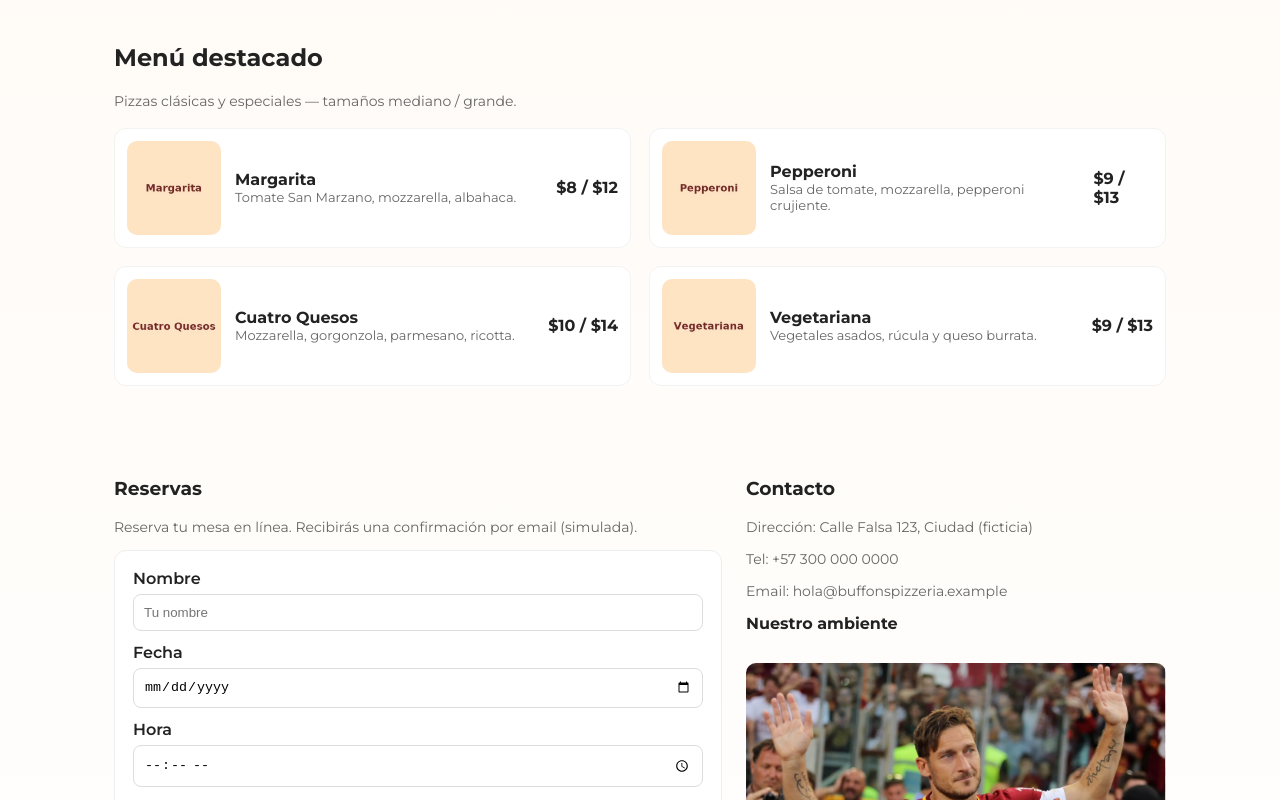
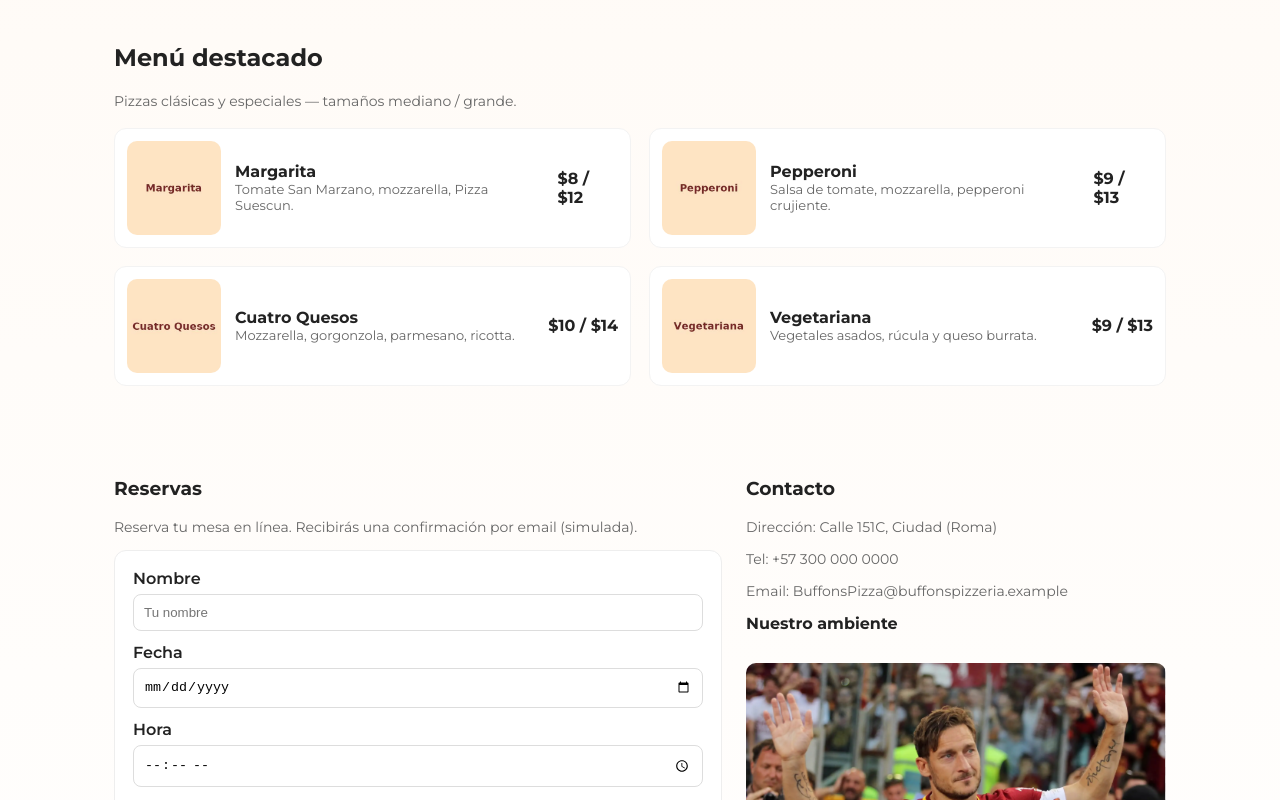
Before and after one commit to juansuescun-ui/Buffons_Pizza_col, a plain HTML site: page index.html in a window 1280 px wide. Shown: the part 588-1388 px from the top of the page. Drawn offline with Linux system fonts and the light colour scheme.

Commit message:
Update index.html

```diff
--- a/index.html
+++ b/index.html
@@ -117,7 +117,7 @@
           <img src="images/pizza-margarita.jpg" alt="Pizza Margarita">
           <div>
             <div style="font-weight:700">Margarita</div>
-            <div class="small muted">Tomate San Marzano, mozzarella, albahaca.</div>
+            <div class="small muted">Tomate San Marzano, mozzarella, Pizza Suescun.</div>
           </div>
           <div class="price">$8 / $12</div>
         </div>
@@ -184,9 +184,9 @@
 
       <div>
         <h3>Contacto</h3>
-        <p class="muted">Dirección: Calle Falsa 123, Ciudad (ficticia)</p>
+        <p class="muted">Dirección: Calle 151C, Ciudad (Roma)</p>
         <p class="muted">Tel: +57 300 000 0000</p>
-        <p class="muted">Email: hola@buffonspizzeria.example</p>
+        <p class="muted">Email: BuffonsPizza@buffonspizzeria.example</p>
 
         <h4 style="margin-top:14px">Nuestro ambiente</h4>
         <!-- Imagen secundaria: reemplazar con IA -->
```
